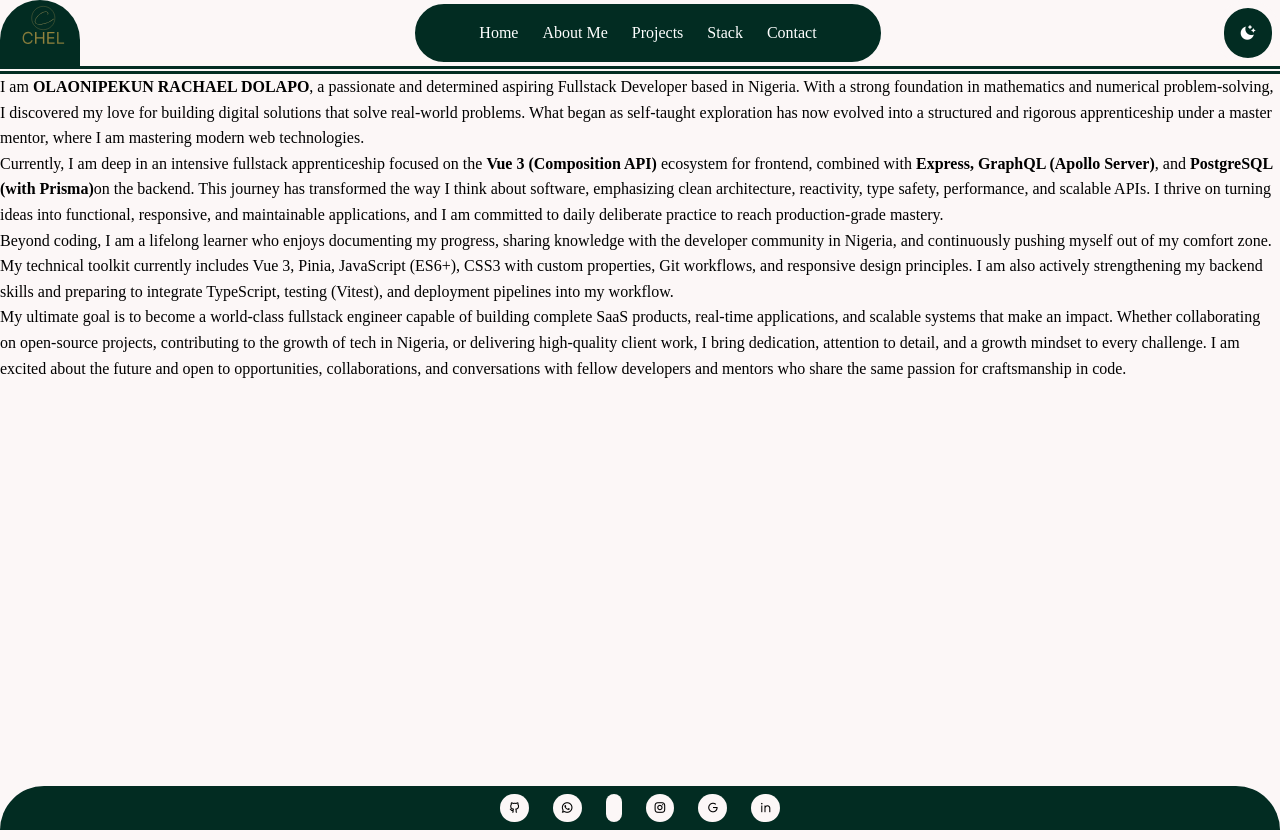
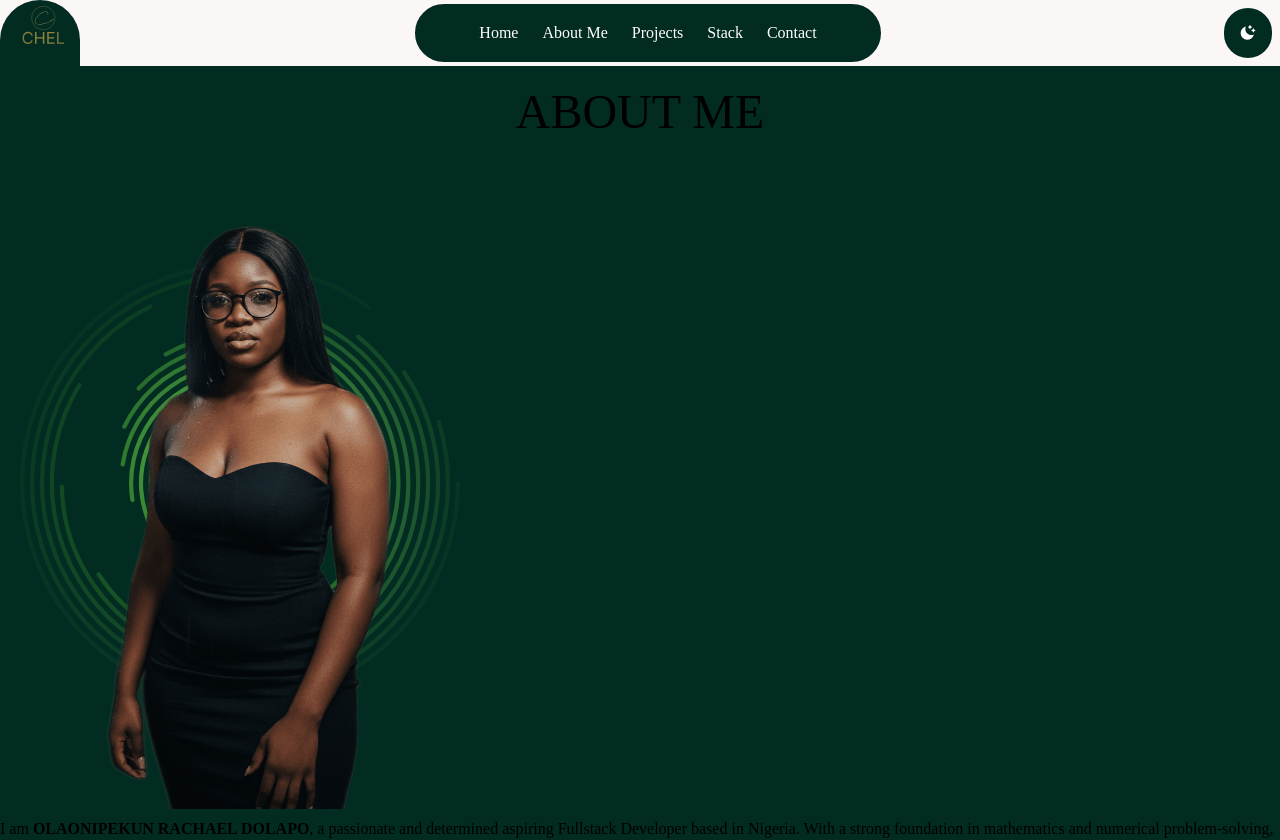
Before and after one commit to Lovethrech/my-main-portfolio, a Vue app: page /about in a window 1280 px wide. Shown: the top 840 px of the page. Built offline with nearby package versions, Linux system fonts and the light colour scheme; some icons are missing.

Commit message:
working on the footer components.

```diff
--- a/src/views/AboutView.vue
+++ b/src/views/AboutView.vue
@@ -1,5 +1,14 @@
+<script setup>
+import HomeAboutTitle from '@/components/home/about/HomeAboutTitle.vue';
+import HomeHeroUserProfileImage from '@/components/home/hero/HomeHeroUserProfileImage.vue';
+</script>
+
 <template>
     <main id="about-view">
+        <HomeAboutTitle/>
+        <div class="about-view-main-ctn">
+            <HomeHeroUserProfileImage/>
+        </div>
         <p class="home-about-desc">
             I am <b class="author-name bold-text">OLAONIPEKUN RACHAEL DOLAPO</b>, a passionate and determined aspiring Fullstack Developer based in Nigeria.
             With a strong foundation in mathematics and numerical problem-solving, I discovered my love for building
@@ -28,7 +37,8 @@
 
 <style scoped>
 #about-view{
-    background-color: var(--bg-color);
+    background-color: var(--general-components-bg-color);
     border-top: 1vh double var(--general-components-bg-color);
+    border-bottom-left-radius: 8vh;
 }
 </style>
```
